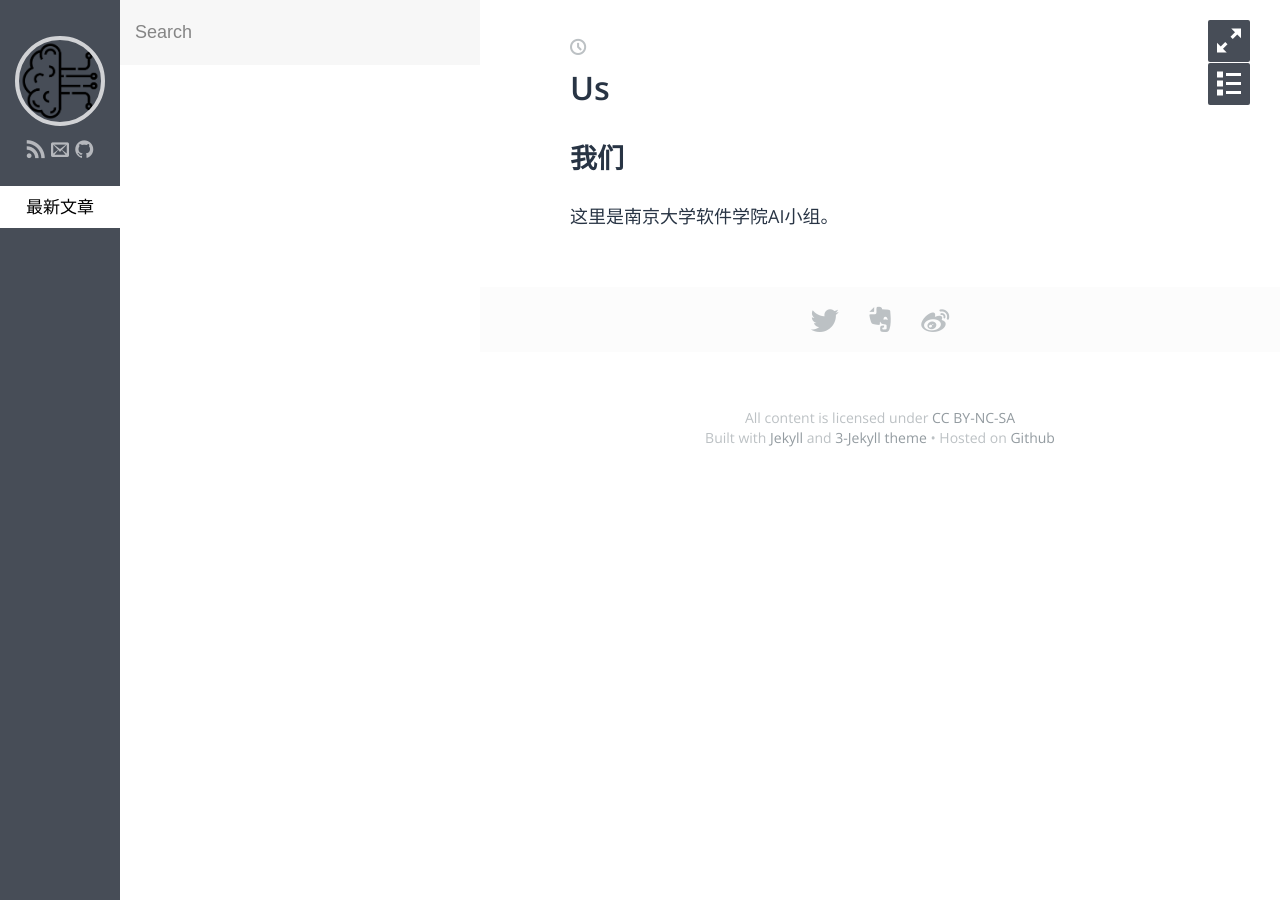
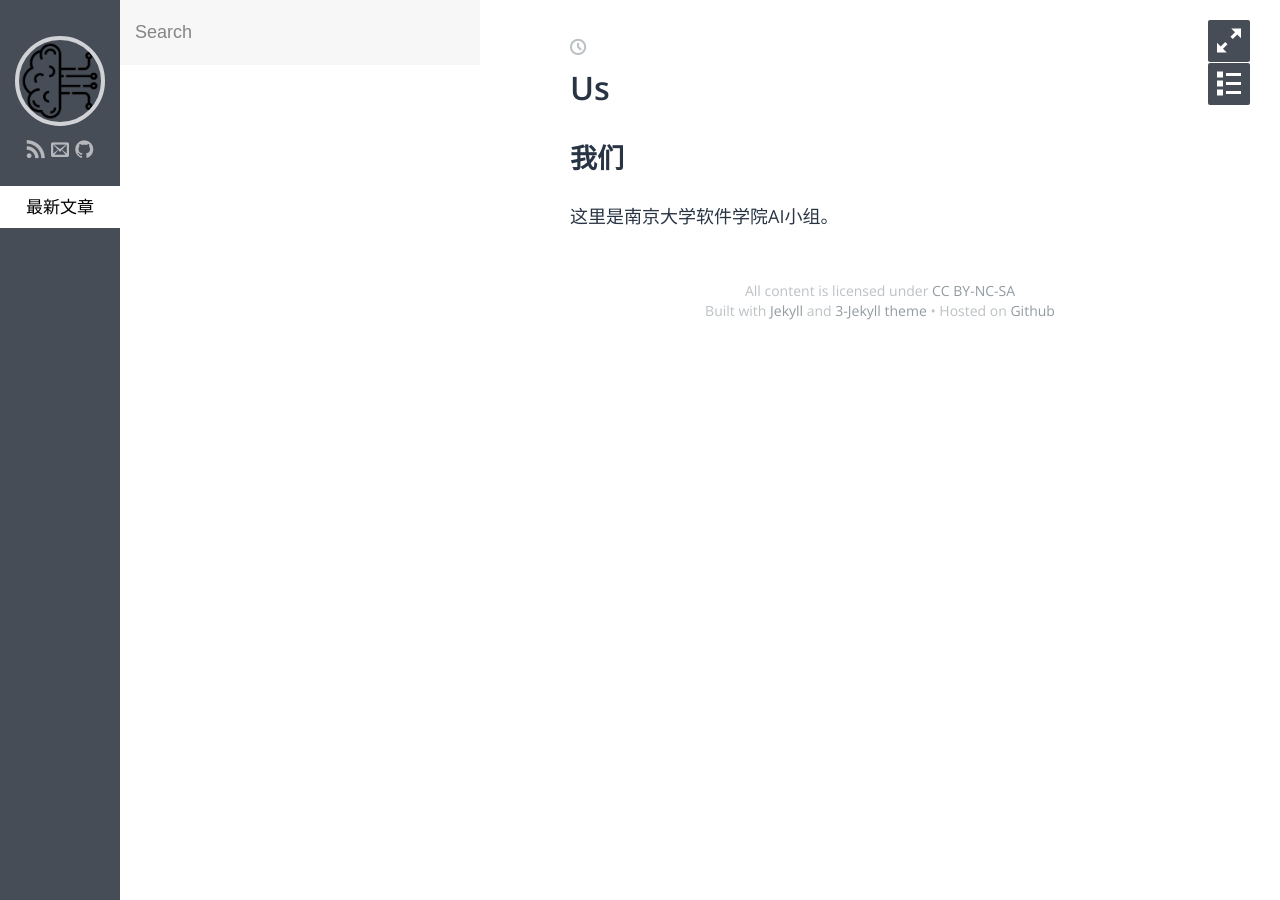
Before and after one commit to hackathon-zubei/hackathon-zubei.github.io, a Jekyll site: the page built from index.md, in a window 1280 px wide. Built offline with Jekyll 4.4.1, drawn with Linux system fonts in a browser that asks for light colours; some web fonts are replaced.

Commit message:
set github account

```diff
--- a/_config.yml
+++ b/_config.yml
@@ -13,7 +13,7 @@ filter: 'category'
 recent_num: 20
 
 # Social account
-
+github: nju-se-ai-group
 
 # avatar and Favicon
 avatar: /img/favicon.png
--- a/_layouts/post.html
+++ b/_layouts/post.html
@@ -13,13 +13,6 @@ layout: default
   {{ content }}
 </article>
 
-<div class="post-share">
-  <div class="container">
-    <a href="https://twitter.com/share?url={{ page.url | prepend: site.baseurl | prepend: site.url }}&text={{ page.title }}" target="_blank" class="post-share-icon twitter"></a>
-    <a href="https://www.evernote.com/clip.action?url={{ page.url | prepend: site.baseurl | prepend: site.url }}&title={{ page.title }}" target="_blank" class="post-share-icon evernote"></a>
-    <a href="http://service.weibo.com/share/share.php?url={{ page.url | prepend: site.baseurl | prepend: site.url }}&title={{ page.title }}" target="_blank" class="post-share-icon weibo"></a>
-  </div>
-</div>
 
 {% if site.disqus.shortname %}
 <div class="comment container">
```
